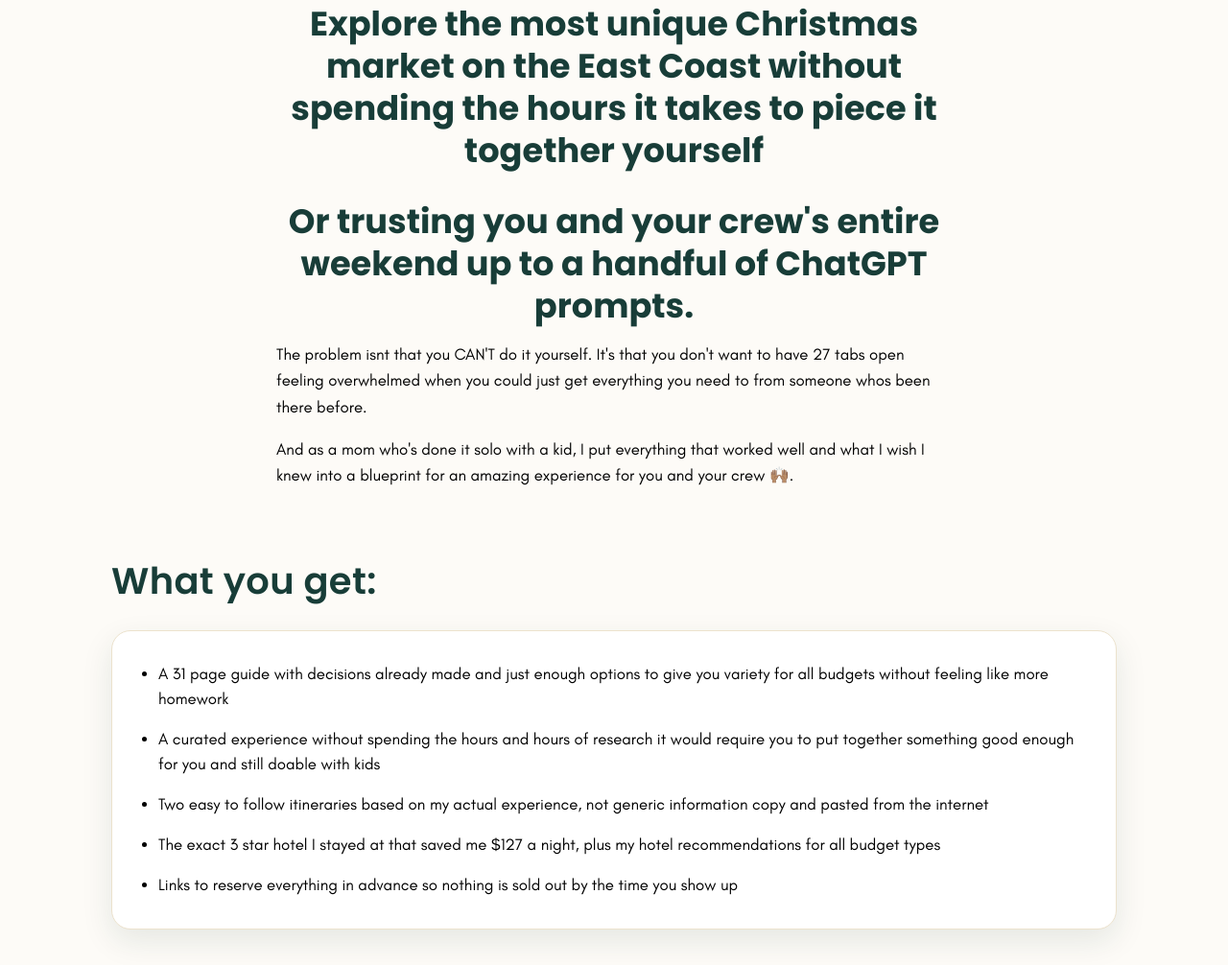
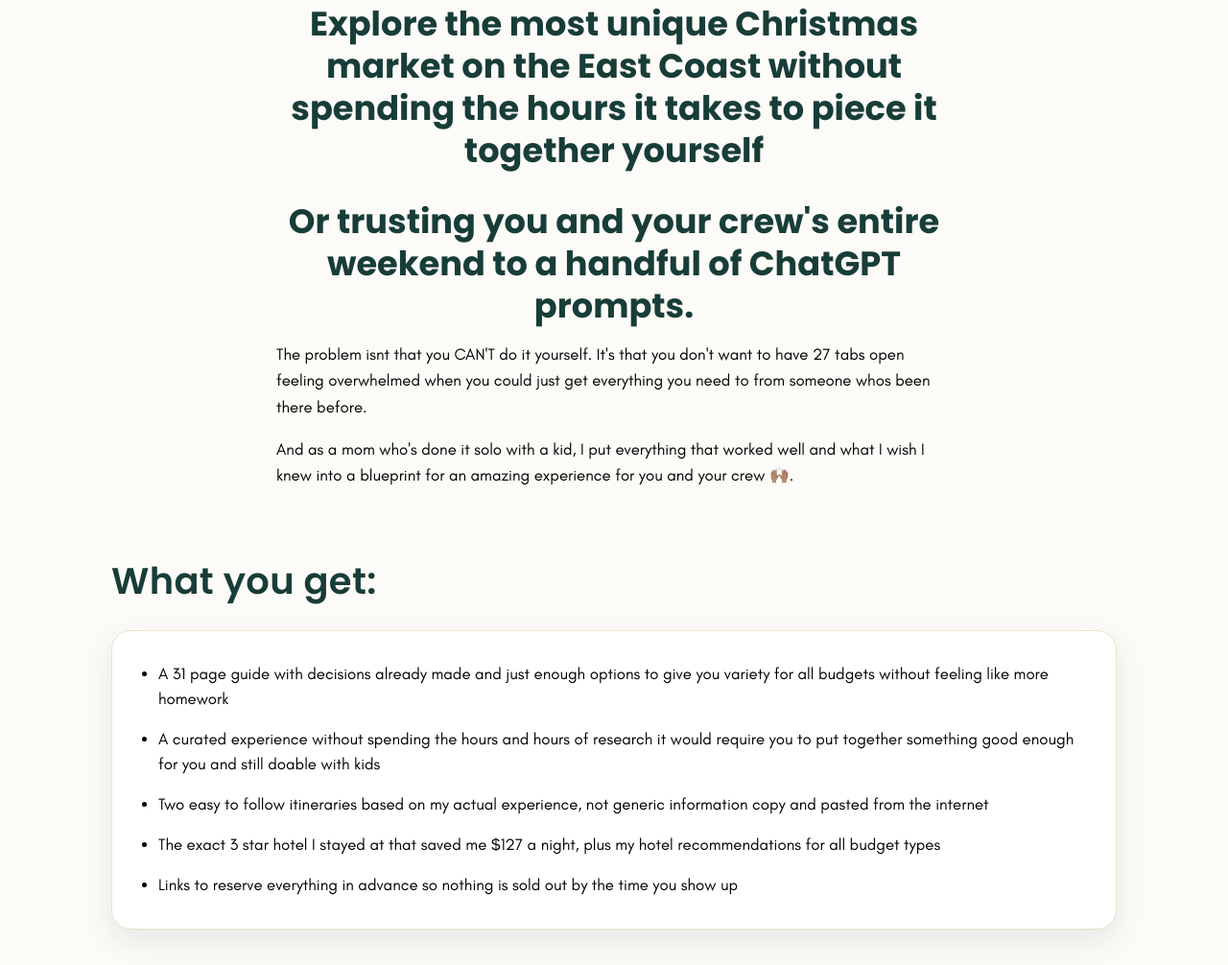
Before and after one commit to shedarestogo/shedarestogo-blog, an Eleventy site: page src/sleigh-solo.njk in a window 1280 px wide. Shown: the part 1240-2246 px from the top of the page at 96% size. Built offline with nearby package versions, Linux system fonts and the light colour scheme; Eleventy itself is replaced by a stand-in of ours; files that its build step writes are made by us from their sources.

Commit message:
Update sleigh-solo.njk

```diff
--- a/src/sleigh-solo.njk
+++ b/src/sleigh-solo.njk
@@ -72,7 +72,7 @@ permalink: /sleigh-solo/
   <div class="wrap">
     <div class="sp-body">
       <h2 class="sp-question">Explore the most unique Christmas market on the East Coast without spending the hours it takes to piece it together yourself </h2>
-      <h2 class="sp-question"> Or trusting you and your crew's entire weekend up to a handful of ChatGPT prompts. </h2>
+      <h2 class="sp-question"> Or trusting you and your crew's entire weekend to a handful of ChatGPT prompts. </h2>
       <p> The problem isnt that you CAN'T do it yourself. It's that you don't want to have 27 tabs open feeling overwhelmed when you could just get everything you need to from someone whos been there before. </p>
       <p>And as a mom who's done it solo with a kid, I put everything that worked well and what I wish I knew into a blueprint for an amazing experience for you and your crew 🙌🏽. </p>
       <p></p>
```
